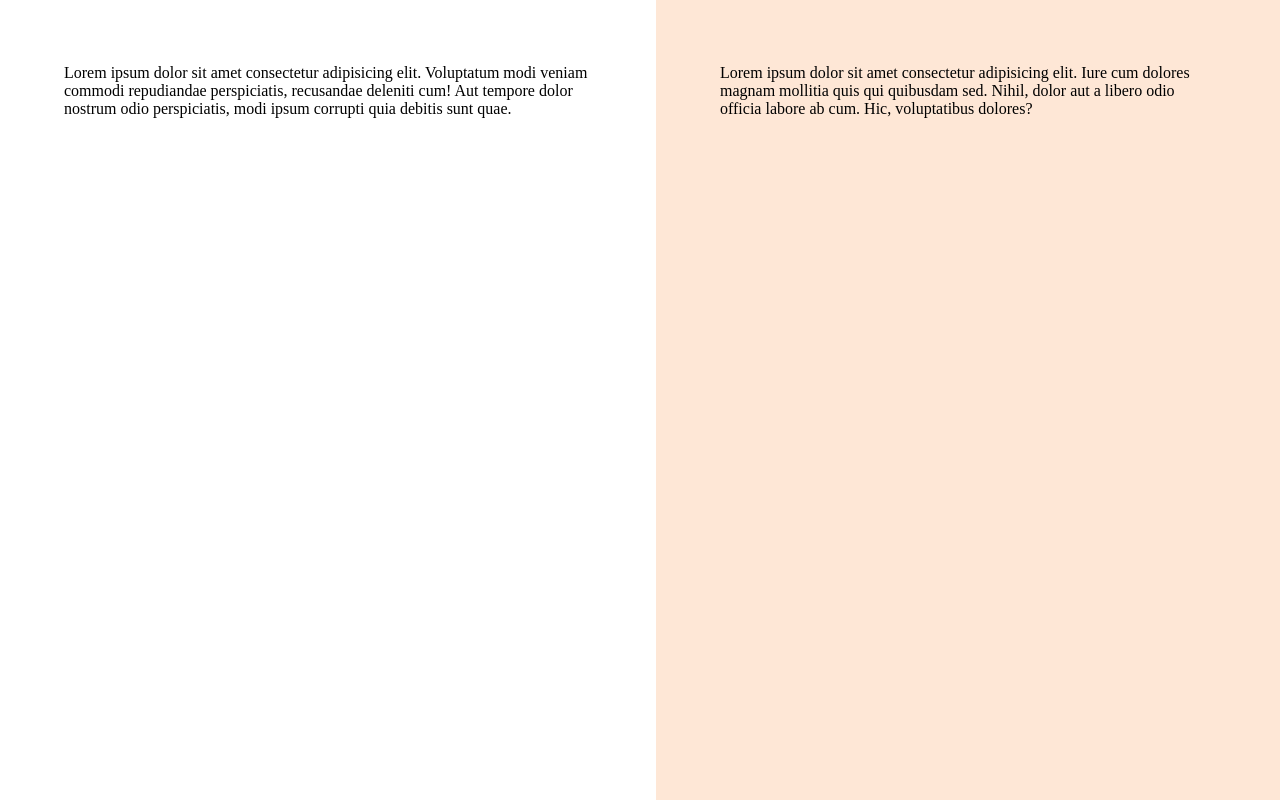
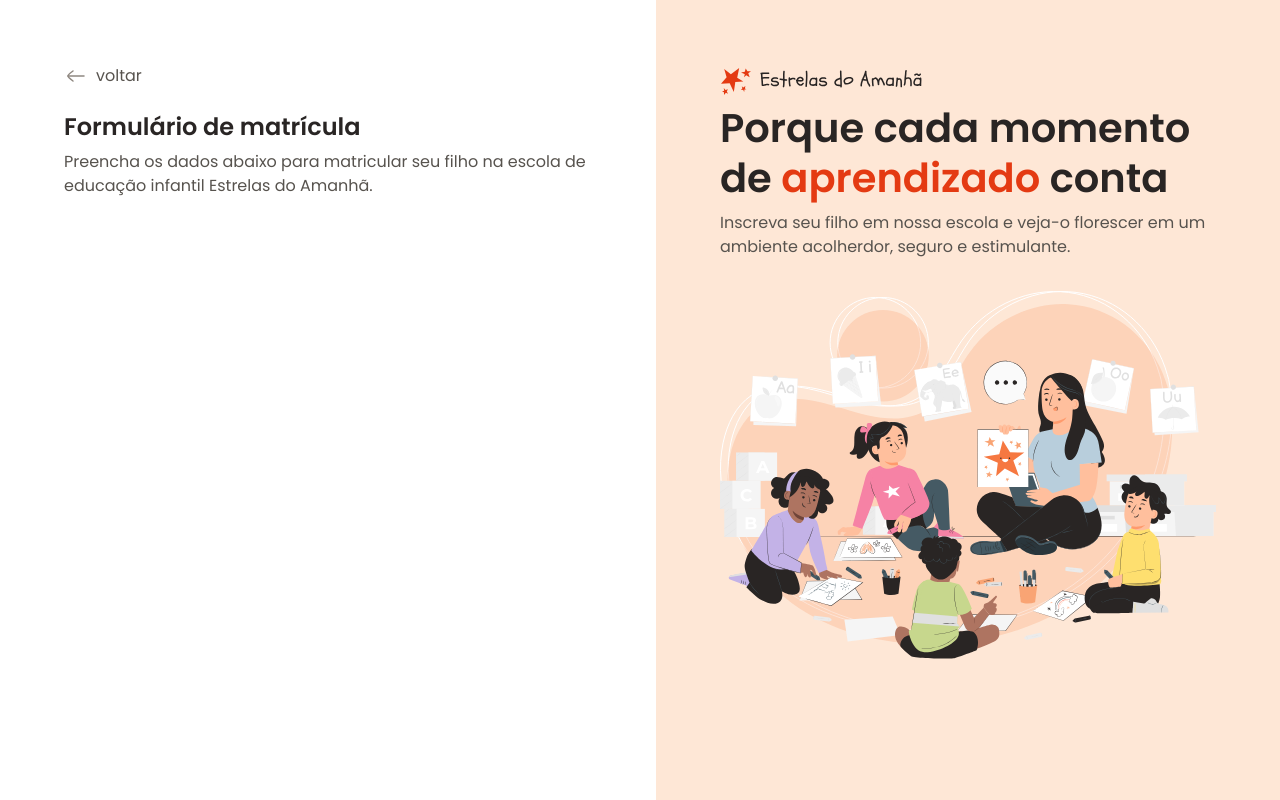
Before and after one commit to ItaloAraujoGomes/projeto_formulario_matricula, a plain HTML site: page index.html in a window 1280 px wide. Drawn offline with Linux system fonts and the light colour scheme.

Commit message:
Conteúdo aside e conteúdo inicial do main

```diff
--- a/index.html
+++ b/index.html
@@ -16,17 +16,29 @@
     <div id="app">
       <main>
         <div class="main-container">
-          Lorem ipsum dolor sit amet consectetur adipisicing elit. Voluptatum
-          modi veniam commodi repudiandae perspiciatis, recusandae deleniti cum!
-          Aut tempore dolor nostrum odio perspiciatis, modi ipsum corrupti quia
-          debitis sunt quae.
+          <div class="back">
+            <img src="assets/icons/arrow-left-02.svg" alt="Ícone de voltar" />
+            <span>voltar</span>
+          </div>
+
+          <h1>Formulário de matrícula</h1>
+          <p>
+            Preencha os dados abaixo para matricular seu filho na escola de
+            educação infantil Estrelas do Amanhã.
+          </p>
         </div>
       </main>
       <aside>
         <div class="aside-container">
-          Lorem ipsum dolor sit amet consectetur adipisicing elit. Iure cum
-          dolores magnam mollitia quis qui quibusdam sed. Nihil, dolor aut a
-          libero odio officia labore ab cum. Hic, voluptatibus dolores?
+          <header>
+            <img src="assets/logo.svg.svg" alt=" Logo Estrelas do Amanhã" />
+            <h2>Porque cada momento de <span>aprendizado</span> conta</h2>
+            <p>
+              Inscreva seu filho em nossa escola e veja-o florescer em um
+              ambiente acolherdor, seguro e estimulante.
+            </p>
+          </header>
+          <img src="assets/Illustration.svg" alt="Ilustração de uma professora com crianças prestando atenção">
         </div>
       </aside>
     </div>
--- a/styles/global.css
+++ b/styles/global.css
@@ -26,4 +26,15 @@
 
 body{
     overflow: hidden;
+    font: var(--text);
+    color: var(--text-secondary);
 }
+
+h1, h2{
+    color: var(--text-primary);
+}
+
+img{
+    max-width: 100%;
+    height: auto;
+}
--- a/styles/layout.css
+++ b/styles/layout.css
@@ -13,6 +13,18 @@ main{
         max-width: 33rem;
         margin-left: auto;
     }
+
+    & .back{
+        display: flex;
+        align-items: center;
+        gap: .5rem;
+        margin-bottom: 1.5rem;
+    }
+
+    & h1{
+        font: 600 1.5rem/1.25 var(--font-family);
+        margin-bottom: .5rem;
+    }
 }
 
 aside{
@@ -20,5 +32,17 @@ aside{
     background-color: var(--surface-secondary);
     & .aside-container{
         max-width: 31rem;
+
+        & > img{
+            margin-top: 2rem;
+        }
+    }
+
+    & h2{
+        font: 600 2.5rem/1.25 var(--font-family);
+        margin-bottom: .5rem;
+        & span{
+            color: var(--text-highlight);
+        }
     }
 }
```
